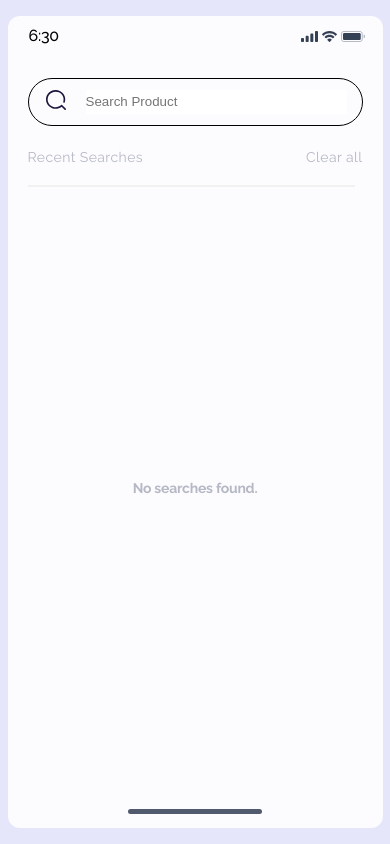
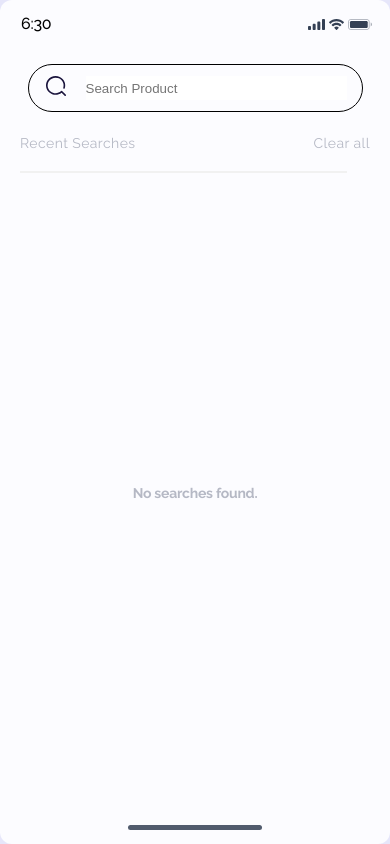
Before and after one commit to Mastrangelis/matsar-assginement, a Next.js app: page /recent-searches in a window 390 px wide. Built offline with nearby package versions, Linux system fonts and the light colour scheme.

Commit message:
responsive

```diff
--- a/styles/dropdown.module.css
+++ b/styles/dropdown.module.css
@@ -38,6 +38,7 @@
     display: flex;
     flex-direction: column;
     overflow-y: scroll;
+    overflow-x: hidden;
     height: calc(686px - 114px);
 }
 
@@ -91,3 +92,9 @@
     align-items: center;
     justify-content: center;
 }
+
+@media only screen and (max-width: 600px) {
+    .dropdown__list {
+        height: calc(100% - 78px);
+    }
+}
--- a/styles/layout.module.css
+++ b/styles/layout.module.css
@@ -13,3 +13,9 @@
     padding: 0 20px 0 20px;
     height: calc(812px - 74px);
 }
+
+@media only screen and (max-width: 600px) {
+    .container {
+        height: calc(100vh - 78px);
+    }
+}
--- a/styles/products.module.css
+++ b/styles/products.module.css
@@ -8,7 +8,7 @@
     overflow-y: scroll;
     padding-right: 3px;
     margin-bottom: 20px;
-    padding-bottom: 5px;
+    padding-bottom: 3px;
 }
 
 .product {
@@ -79,3 +79,9 @@
     letter-spacing: -0.24px;
     color: var(--primary-color);
 }
+
+@media only screen and (max-width: 600px) {
+    .products {
+        height: calc(100% - 268px);
+    }
+}
--- a/styles/screen.module.css
+++ b/styles/screen.module.css
@@ -1,6 +1,5 @@
 /* Screen */
 .screen {
-    position: relative;
     width: 375px;
     height: 812px;
     background: var(--screen-bg);
@@ -16,7 +15,7 @@
     display: flex;
     align-items: center;
     justify-content: space-between;
-    padding: 0 16px 0 21px;
+    padding: 5px 16px 0 21px;
 }
 
 .status__barTime {
@@ -57,3 +56,11 @@
     border-radius: 2.5px;
     background-color: var(--footer-indicator);
 }
+
+@media only screen and (max-width: 600px) {
+    .screen {
+        height: 100vh;
+        width: 100vw;
+        overflow: hidden;
+    }
+}
```
